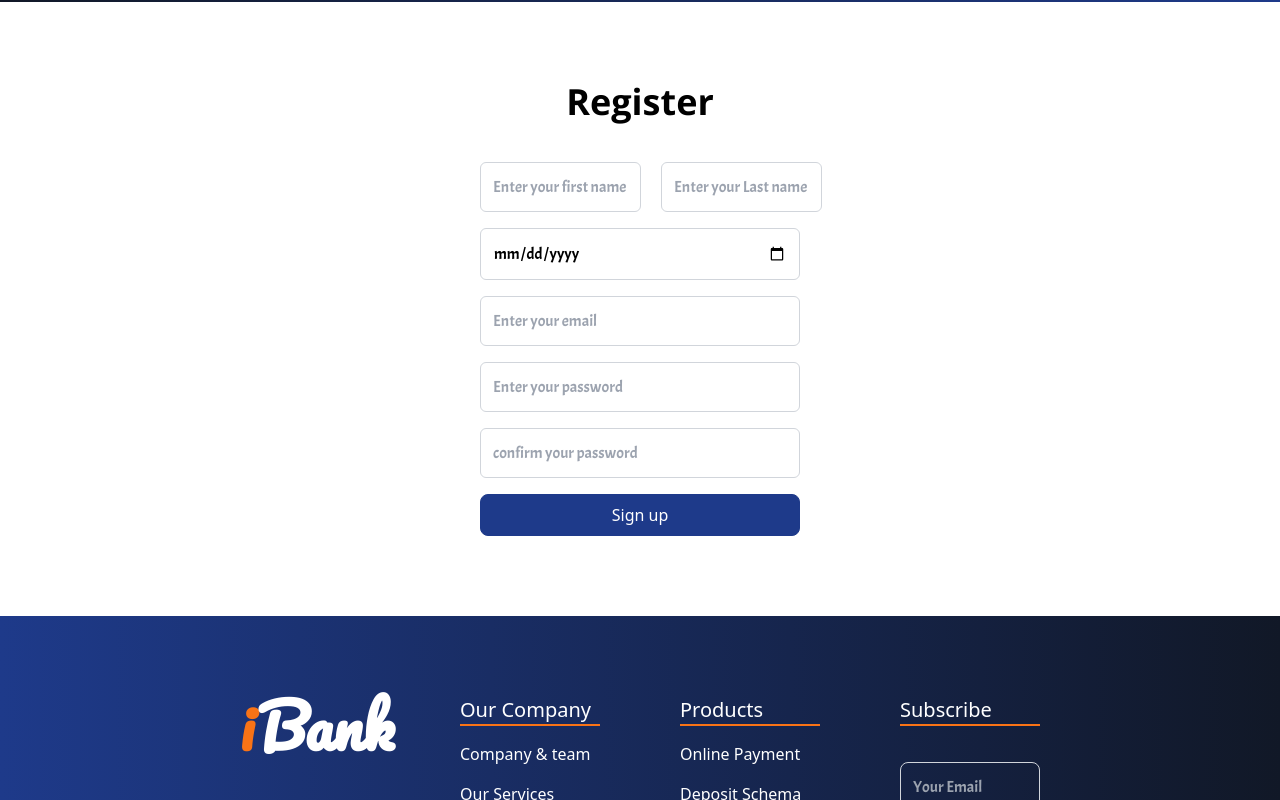
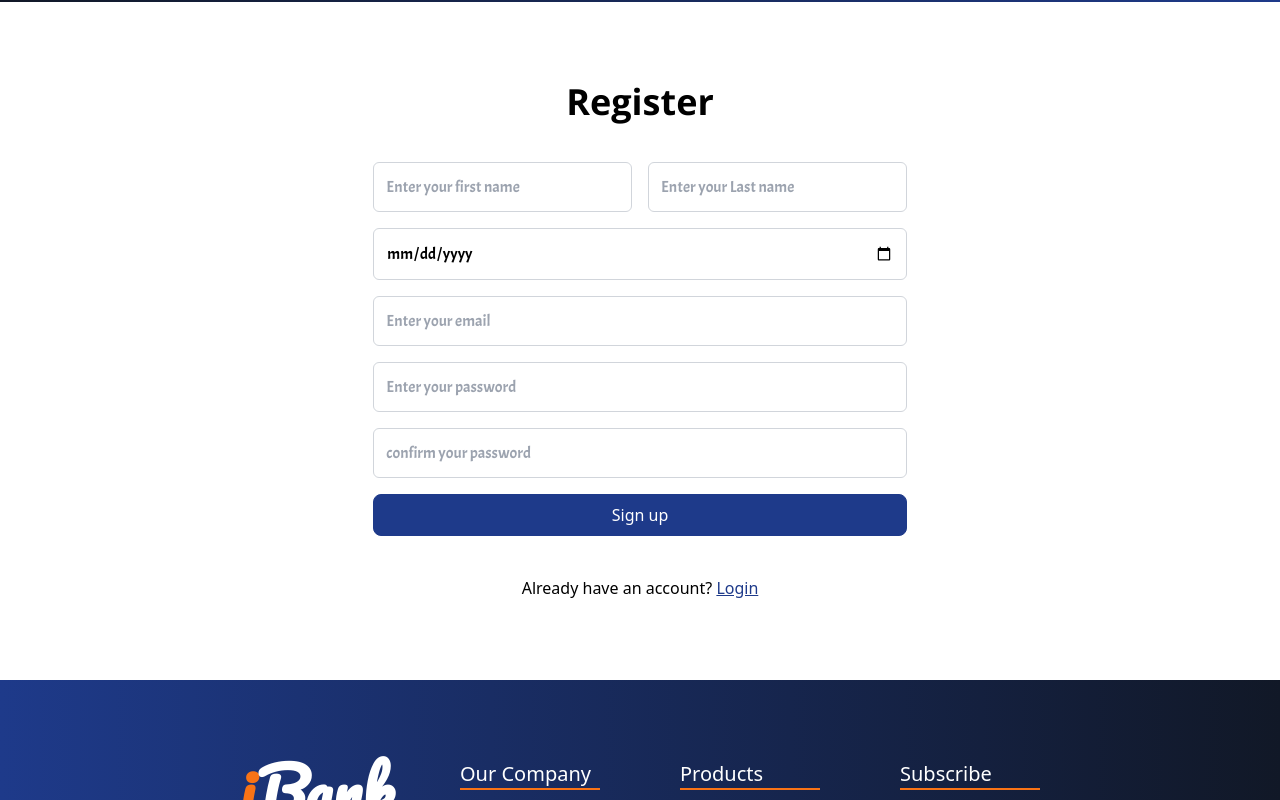
Before and after one commit to AzimiShaja/iBank, a React (Vite) app: page /register in a window 1280 px wide. Shown: the part 412-1212 px from the top of the page. Built offline with nearby package versions, Linux system fonts and the light colour scheme.

Commit message:
modified

```diff
--- a/src/components/RegisterForm.jsx
+++ b/src/components/RegisterForm.jsx
@@ -1,9 +1,11 @@
+import { Link } from "react-router-dom";
+
 export default function RegisterForm() {
   return (
     <div className="py-20 flex flex-col justify-center items-center gap-10">
       <h1 className="text-4xl font-bold font-open">Register</h1>
-      <form className="register flex flex-col gap-4 lg:w-3/12 max-lg:w-8/12">
-        <div className="flex gap-4 md:gap-5 justify-between max-md:flex-col w-full">
+      <form className="register flex flex-col gap-4 lg:w-5/12 max-lg:w-8/12">
+        <div className="flex max-lg:gap-5 gap-4 justify-between max-md:flex-col">
           <input type="text" placeholder="Enter your first name" required />
           <input type="text" placeholder="Enter your Last name" required />
         </div>
@@ -15,6 +17,14 @@ export default function RegisterForm() {
           Sign up
         </button>
       </form>
+      <div>
+        <p>
+          Already have an account?{" "}
+          <Link to={"/login"} className="underline text-blue-900">
+            Login
+          </Link>{" "}
+        </p>
+      </div>
     </div>
   );
 }
--- a/src/index.css
+++ b/src/index.css
@@ -19,7 +19,7 @@
   @apply cursor-pointer hover:text-orange-500 duration-100;
 }
  input {
-  @apply border border-gray-300 rounded-md p-3 font-acme hover:border-blue-900 duration-100 hover:border outline-none;
+  @apply border border-gray-300 w-full rounded-md p-3 font-acme hover:border-blue-900 duration-100 hover:border outline-none;
 }
 textarea {
   @apply border border-gray-300 rounded-md p-3 font-acme hover:border-blue-900 duration-100 hover:border outline-none;
```
